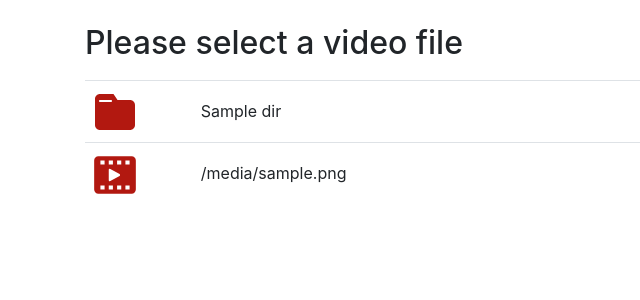
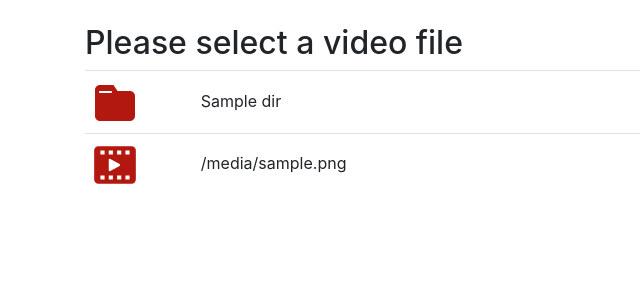
Before and after one commit to beeksma/subtle, a Flask app: template web/templates/browse.html in a window 1280 px wide. Shown: the part 56-356 px from the top of the page, without its empty margins (0-640 px from the left). Run offline with Flask 2, Linux system fonts and the light colour scheme; the template is opened without the code that fills it: most values are stand-ins (such as "Sample title", 1, 10 or a date in 2020); parts of the project's set-up code (start-up, migrations or seed data) failed here and were passed over; some libraries are stand-ins or nearby versions.

Commit message:
Fixed footer position and browser header

```diff
--- a/web/templates/browse.html
+++ b/web/templates/browse.html
@@ -16,27 +16,22 @@
     </h2>
     <div class="table">
         <table class="table table-sm table-borderless table-hover">
-            <thead>
-            <tr>
-                <th style="width: 10%" />
-            </tr>
-            </thead>
             <tbody>
             {% if not_root %}
             <tr class='clickable-dir' style="cursor: pointer" data-url='{{ url_for('browse') }}?dir=-1'>
-                <td><img height="50" src="{{ url_for('static', filename='img/directory.svg') }}"/></td>
+                <td style="width: 10%"><img height="50" src="{{ url_for('static', filename='img/directory.svg') }}"/></td>
                 <td>..</td>
             </tr>
             {% endif %}
             {% for dir in directories %}
             <tr class='clickable-dir' style="cursor: pointer" data-url='{{ url_for('browse') }}?dir={{ directories.index(dir) }}'>
-                <td><img height="50" src="{{ url_for('static', filename='img/directory.svg') }}"/></td>
+                <td style="width: 10%"><img height="50" src="{{ url_for('static', filename='img/directory.svg') }}"/></td>
                 <td>{{ dir }}</td>
             </tr>
             {% endfor %}
             {% for file in files %}
             <tr class='clickable-file' style="cursor: pointer" data-url='{{ url_for('select') }}?file={{ files.index(file) }}'>
-                <td><img height="50" src="{{ url_for('static', filename='img/video.svg') }}"/></td>
+                <td style="width: 10%"><img height="50" src="{{ url_for('static', filename='img/video.svg') }}"/></td>
                 <td>{{ file }}</td>
             </tr>
             {% endfor %}
--- a/web/templates/index.html
+++ b/web/templates/index.html
@@ -1,17 +1,15 @@
 {% extends "base.html" %}
 {% block content %}
 <div class="index">
-    <img src="{{ url_for('static', filename='img/subtle_r.svg') }}" height="200px" class="img-responsive" alt="Subtle">
+    <img src="{{ url_for('static', filename='img/subtle_r.svg') }}" height="150px" class="img-responsive" alt="Subtle">
     <br><br>
     <h1>{{ greeting }}</h1>
     <p class="lead"><a href="{{ url_for('browse') }}"><b>Select a video</b></a> to get started.</p>
 </div>
-<footer class="page-footer font-small blue pt-4 mt-4">
-    <div class="footer-copyright py-3 text-center">
+<div class="footer-copyright py-3 text-center">
         Subtle by
         <strong>
             <a href="https://github.com/beeksma" class="text-muted" target="_new">Beeksma</a>
         </strong>
     </div>
-</footer>
 {% endblock %}
```
